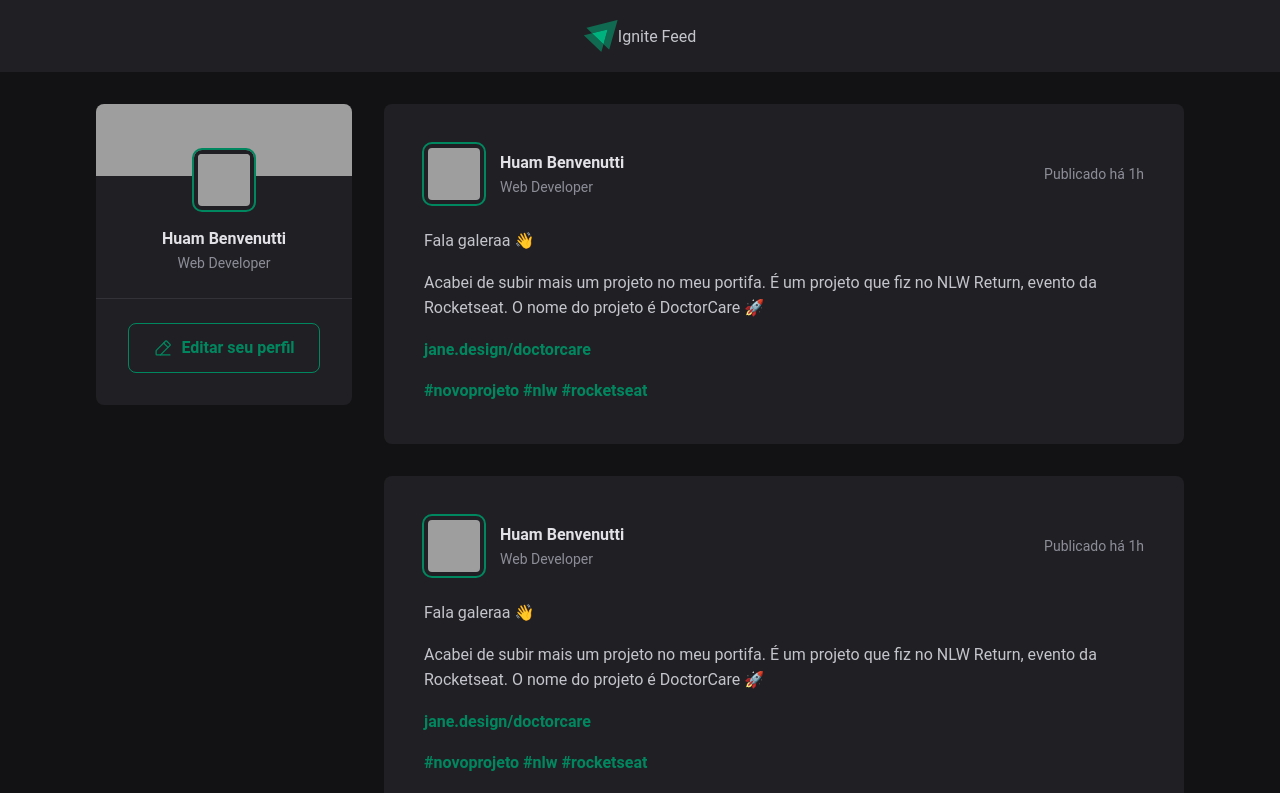
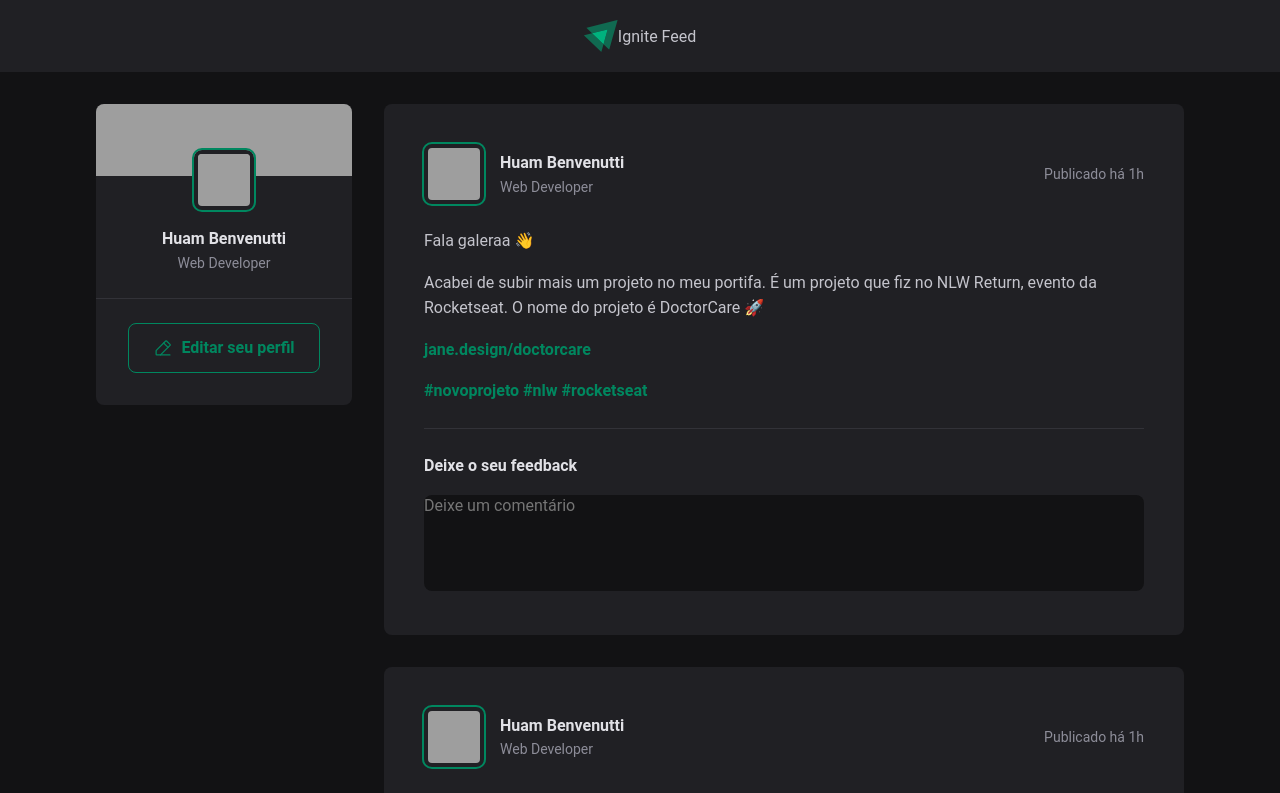
Before and after one commit to hbenvenutti/ig-feed, a React (Vite) app: page / in a window 1280 px wide. Shown: the top 793 px of the page. Built offline with nearby package versions, Linux system fonts and the light colour scheme; grey boxes are pictures that could not be loaded.

Commit message:
Formulário de comentários

```diff
--- a/src/components/Post/Post.module.css
+++ b/src/components/Post/Post.module.css
@@ -60,3 +60,52 @@
 .content a:hover {
   color: var(--green-300);
 }
+
+.commentForm {
+  width: 100%;
+  margin-top: 1.5rem;
+  padding-top: 1.5rem;
+  border-top: 1px solid var(--gray-600);
+}
+
+.commentForm > strong {
+  line-height: 1.6;
+  color: var(--gray-100);
+}
+
+.commentForm textarea {
+  width: 100%;
+  background-color: var(--gray-900);
+  border: 0;
+  resize: none;
+  height: 6rem;
+  border-radius: 8px;
+  color: var(--gray-100);
+  line-height: 1.4;
+  margin-top: 1rem;
+}
+.commentForm footer {
+  visibility: hidden;
+  max-height: 0;
+}
+
+.commentForm:focus-within footer {
+  visibility: visible;
+  max-height: none;
+}
+
+.commentForm button[type=submit] {
+  padding: 1rem 1.5rem;
+  margin-top: 1rem;
+  border-radius: 8px;
+  border: 0;
+  background: var(--green-500);
+  color: var(--white);
+  font-weight: bold;
+  cursor: pointer;
+  transition: background-color 0.1s;
+}
+
+.commentForm button[type=submit]:hover {
+  background: var(--green-300);
+}
--- a/src/components/Post/Post.tsx
+++ b/src/components/Post/Post.tsx
@@ -42,6 +42,13 @@
           <a href='#'>#rocketseat</a>
         </p>
       </div>
+      <form className={styles.commentForm}>
+        <strong>Deixe o seu feedback</strong>
+        <textarea placeholder='Deixe um comentário'/>
+        <footer>
+          <button type='submit'>Publicar</button>
+        </footer>
+      </form>
     </article>
   </>
 );
--- a/src/global.css
+++ b/src/global.css
@@ -12,6 +12,11 @@
 
   --green-300: #00b37e;
   --green-500: #00875f;
+}
+
+:focus {
+  outline: transparent;
+  box-shadow: 0 0 0 2px var(--green-500);
 }
 
 /* Remover propriedades padrão das tags html */
```
